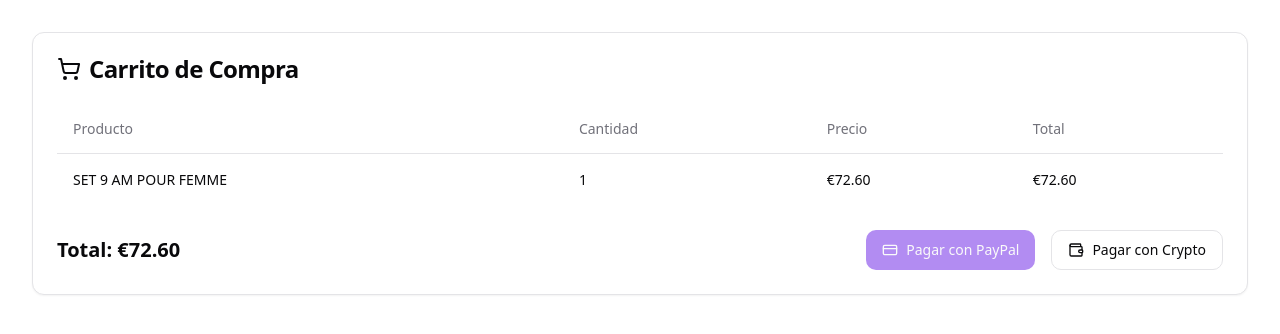
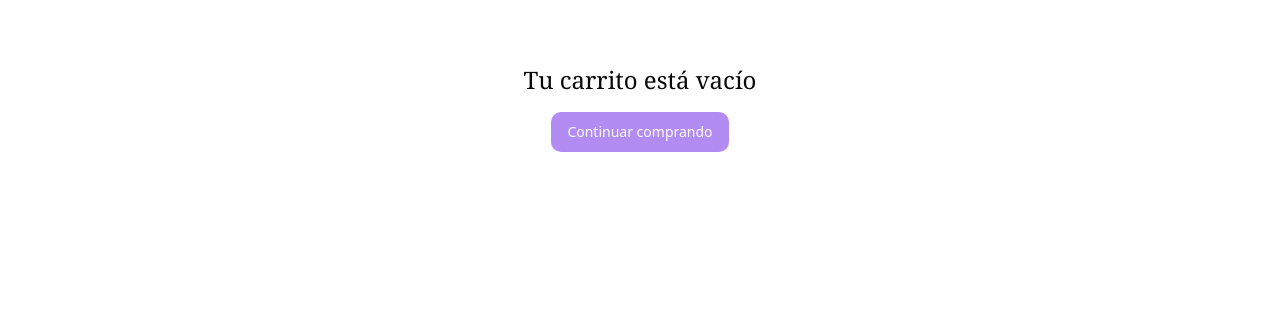
Before and after one commit to aratan/shop-anahi, a React (Vite) app: page /cart in a window 1280 px wide. Shown: the top 334 px of the page. Built offline with nearby package versions, Linux system fonts and the light colour scheme.

Commit message:
Fix cart functionality issues
Addressed issues where items were not being added to the cart, the cart was not visible, and payment options were not functioning.
[skip gpt_engineer]

```diff
--- a/src/App.tsx
+++ b/src/App.tsx
@@ -3,6 +3,7 @@ import { Toaster as Sonner } from "@/components/ui/sonner";
 import { TooltipProvider } from "@/components/ui/tooltip";
 import { QueryClient, QueryClientProvider } from "@tanstack/react-query";
 import { BrowserRouter, Routes, Route } from "react-router-dom";
+import { CartProvider } from "./contexts/CartContext";
 import Index from "./pages/Index";
 import Catalog from "./pages/Catalog";
 import NewArrivals from "./pages/NewArrivals";
@@ -16,6 +17,7 @@ const queryClient = new QueryClient();
 const App = () => (
   <QueryClientProvider client={queryClient}>
     <TooltipProvider>
+      <CartProvider>
         <Toaster />
         <Sonner />
         <BrowserRouter>
@@ -29,6 +31,7 @@ const App = () => (
             <Route path="/payment/crypto" element={<PaymentCrypto />} />
           </Routes>
         </BrowserRouter>
+      </CartProvider>
     </TooltipProvider>
   </QueryClientProvider>
 );
--- /dev/null
+++ b/src/contexts/CartContext.tsx
@@ -0,0 +1,74 @@
+import React, { createContext, useContext, useState, useCallback } from 'react';
+import { toast } from "sonner";
+
+interface CartItem {
+  id: string;
+  name: string;
+  price: number;
+  image: string;
+  quantity: number;
+}
+
+interface CartContextType {
+  items: CartItem[];
+  addItem: (item: Omit<CartItem, 'quantity'>) => void;
+  removeItem: (id: string) => void;
+  updateQuantity: (id: string, quantity: number) => void;
+  clearCart: () => void;
+  total: number;
+}
+
+const CartContext = createContext<CartContextType | undefined>(undefined);
+
+export function CartProvider({ children }: { children: React.ReactNode }) {
+  const [items, setItems] = useState<CartItem[]>([]);
+
+  const addItem = useCallback((newItem: Omit<CartItem, 'quantity'>) => {
+    setItems(currentItems => {
+      const existingItem = currentItems.find(item => item.id === newItem.id);
+      if (existingItem) {
+        return currentItems.map(item =>
+          item.id === newItem.id
+            ? { ...item, quantity: item.quantity + 1 }
+            : item
+        );
+      }
+      return [...currentItems, { ...newItem, quantity: 1 }];
+    });
+    toast.success("Producto añadido al carrito");
+  }, []);
+
+  const removeItem = useCallback((id: string) => {
+    setItems(currentItems => currentItems.filter(item => item.id !== id));
+    toast.success("Producto eliminado del carrito");
+  }, []);
+
+  const updateQuantity = useCallback((id: string, quantity: number) => {
+    setItems(currentItems =>
+      currentItems.map(item =>
+        item.id === id ? { ...item, quantity } : item
+      )
+    );
+  }, []);
+
+  const clearCart = useCallback(() => {
+    setItems([]);
+    toast.success("Carrito vaciado");
+  }, []);
+
+  const total = items.reduce((sum, item) => sum + item.price * item.quantity, 0);
+
+  return (
+    <CartContext.Provider value={{ items, addItem, removeItem, updateQuantity, clearCart, total }}>
+      {children}
+    </CartContext.Provider>
+  );
+}
+
+export function useCart() {
+  const context = useContext(CartContext);
+  if (context === undefined) {
+    throw new Error('useCart must be used within a CartProvider');
+  }
+  return context;
+}
--- a/src/pages/Cart.tsx
+++ b/src/pages/Cart.tsx
@@ -1,70 +1,84 @@
-import { Card, CardContent, CardHeader, CardTitle, CardFooter } from "@/components/ui/card";
 import { Button } from "@/components/ui/button";
-import { Table, TableBody, TableCell, TableHead, TableHeader, TableRow } from "@/components/ui/table";
-import { ShoppingCart, CreditCard, Wallet } from "lucide-react";
+import { useCart } from "@/contexts/CartContext";
+import { Minus, Plus, Trash2 } from "lucide-react";
 import { useNavigate } from "react-router-dom";
 
 const Cart = () => {
+  const { items, removeItem, updateQuantity, total } = useCart();
   const navigate = useNavigate();
-  const cartItems = [
-    {
-      id: 1,
-      name: "SET 9 AM POUR FEMME",
-      price: 72.60,
-      quantity: 1,
-    },
-    // ... más items del carrito
-  ];
 
-  const total = cartItems.reduce((sum, item) => sum + item.price * item.quantity, 0);
+  if (items.length === 0) {
+    return (
+      <div className="max-w-7xl mx-auto px-4 sm:px-6 lg:px-8 py-16 text-center">
+        <h2 className="text-2xl font-serif mb-4">Tu carrito está vacío</h2>
+        <Button onClick={() => navigate('/')}>Continuar comprando</Button>
+      </div>
+    );
+  }
 
   return (
-    <div className="container mx-auto py-8">
-      <Card>
-        <CardHeader>
-          <CardTitle className="flex items-center gap-2">
-            <ShoppingCart className="h-6 w-6" />
-            Carrito de Compra
-          </CardTitle>
-        </CardHeader>
-        <CardContent>
-          <Table>
-            <TableHeader>
-              <TableRow>
-                <TableHead>Producto</TableHead>
-                <TableHead>Cantidad</TableHead>
-                <TableHead>Precio</TableHead>
-                <TableHead>Total</TableHead>
-              </TableRow>
-            </TableHeader>
-            <TableBody>
-              {cartItems.map((item) => (
-                <TableRow key={item.id}>
-                  <TableCell>{item.name}</TableCell>
-                  <TableCell>{item.quantity}</TableCell>
-                  <TableCell>€{item.price.toFixed(2)}</TableCell>
-                  <TableCell>€{(item.price * item.quantity).toFixed(2)}</TableCell>
-                </TableRow>
-              ))}
-            </TableBody>
-          </Table>
-        </CardContent>
-        <CardFooter className="flex flex-col md:flex-row justify-between items-center gap-4">
-          <div className="text-xl font-bold">
-            Total: €{total.toFixed(2)}
-          </div>
-          <div className="flex gap-4">
-            <Button onClick={() => navigate('/payment/paypal')} className="flex items-center gap-2">
-              <CreditCard className="h-4 w-4" />
-              Pagar con PayPal
-            </Button>
-            <Button onClick={() => navigate('/payment/crypto')} variant="outline" className="flex items-center gap-2">
-              <Wallet className="h-4 w-4" />
-              Pagar con Crypto
+    <div className="max-w-7xl mx-auto px-4 sm:px-6 lg:px-8 py-16">
+      <h2 className="text-2xl font-serif mb-8">Tu Carrito</h2>
+
+      <div className="space-y-8">
+        {items.map((item) => (
+          <div key={item.id} className="flex items-center space-x-4 border-b pb-4">
+            <img src={item.image} alt={item.name} className="w-24 h-24 object-cover rounded" />
+            <div className="flex-1">
+              <h3 className="font-medium">{item.name}</h3>
+              <p className="text-gray-600">€{item.price}</p>
+            </div>
+            <div className="flex items-center space-x-2">
+              <Button
+                variant="outline"
+                size="icon"
+                onClick={() => updateQuantity(item.id, Math.max(0, item.quantity - 1))}
+              >
+                <Minus className="h-4 w-4" />
+              </Button>
+              <span className="w-8 text-center">{item.quantity}</span>
+              <Button
+                variant="outline"
+                size="icon"
+                onClick={() => updateQuantity(item.id, item.quantity + 1)}
+              >
+                <Plus className="h-4 w-4" />
+              </Button>
+            </div>
+            <Button
+              variant="ghost"
+              size="icon"
+              onClick={() => removeItem(item.id)}
+              className="text-red-500"
+            >
+              <Trash2 className="h-4 w-4" />
             </Button>
           </div>
-        </CardFooter>
-      </Card>
+        ))}
+      </div>
+
+      <div className="mt-8 border-t pt-8">
+        <div className="flex justify-between items-center mb-4">
+          <span className="text-xl font-serif">Total:</span>
+          <span className="text-xl font-bold">€{total.toFixed(2)}</span>
+        </div>
+
+        <div className="flex space-x-4">
+          <Button
+            className="flex-1"
+            onClick={() => navigate('/payment/paypal')}
+          >
+            Pagar con PayPal
+          </Button>
+          <Button
+            className="flex-1"
+            variant="outline"
+            onClick={() => navigate('/payment/crypto')}
+          >
+            Pagar con Crypto
+          </Button>
+        </div>
+      </div>
     </div>
   );
 };
```
Also changed, not shown: src/pages/Index.tsx (+41 -15 lines). Lines whose indentation alone changed are shown as unchanged.
